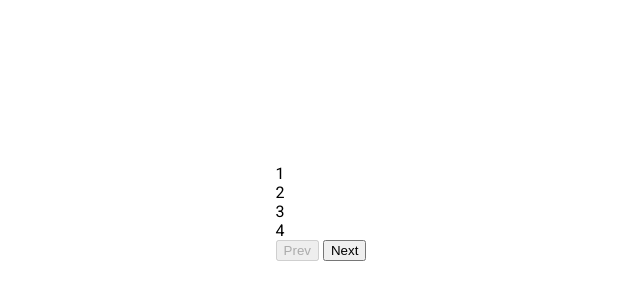
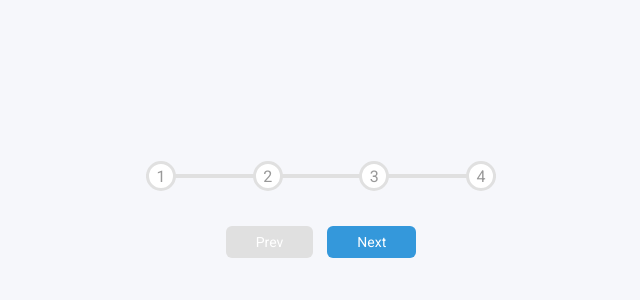
Before and after one commit to yasermaly/progress-steps, a plain HTML site: page index.html in a window 1280 px wide. Shown: the part 188-488 px from the top of the page, without its empty margins (319-959 px from the left). Drawn offline with Linux system fonts and the light colour scheme.

Commit message:
styling complete

```diff
--- a/index.html
+++ b/index.html
@@ -21,9 +21,9 @@
         <div class="circle">2</div>
         <div class="circle">3</div>
         <div class="circle">4</div>
-        <button class="btn" id="prev" disabled>Prev</button>
-        <button class="btn" id="next">Next</button>
       </div>
+      <button class="btn" id="prev" disabled>Prev</button>
+      <button class="btn" id="next">Next</button>
     </div>
     <script src="script.js"></script>
   </body>
--- a/style.css
+++ b/style.css
@@ -1,16 +1,100 @@
 @import url('https://fonts.googleapis.com/css2?family=Marck+Script&family=Roboto:wght@400;700&display=swap');
+
+:root {
+  --line-border-fill: #3498db;
+  --line-border-empty: #e0e0e0;
+}
 
 * {
   box-sizing: border-box;
 }
 
 body {
+  background-color: #f6f7fb;
   font-family: 'Roboto', sans-serif;
   display: flex;
-  flex-direction: column;
   align-items: center;
   justify-content: center;
   height: 100vh;
   overflow: hidden;
   margin: 0;
 }
+
+.container {
+  text-align: center;
+}
+
+.progress-container {
+  display: flex;
+  justify-content: space-between;
+  position: relative;
+  margin-bottom: 30px;
+  max-width: 100%;
+  width: 350px;
+}
+
+.progress-container::before {
+  content: '';
+  background-color: var(--line-border-empty);
+  position: absolute;
+  top: 50%;
+  left: 0;
+  transform: translateY(-50%);
+  height: 4px;
+  width: 100%;
+  z-index: -1;
+}
+
+.progress {
+  background-color: var(--line-border-fill);
+  position: absolute;
+  top: 50%;
+  left: 0;
+  transform: translateY(-50%);
+  height: 4px;
+  width: 0%;
+  z-index: -1;
+  transition: 0.4s ease;
+}
+
+.circle {
+  background-color: #fff;
+  color: #999;
+  border-radius: 50%;
+  height: 30px;
+  width: 30px;
+  display: flex;
+  justify-content: center;
+  align-items: center;
+  border: 3px solid var(--line-border-empty);
+  transition: 0.4s ease;
+}
+
+circle.active {
+  border-color: var(--line-border-fill);
+}
+
+.btn {
+  background-color: var(--line-border-fill);
+  color: #fff;
+  border: 0;
+  border-radius: 6px;
+  cursor: pointer;
+  font-family: inherit;
+  padding: 8px 30px;
+  margin: 5px;
+  font-size: 14px;
+}
+
+.btn:active {
+  transform: scale(0.98);
+}
+
+.btn:focus {
+  outline: 0;
+}
+
+.btn:disabled {
+  background-color: var(--line-border-empty);
+  cursor: not-allowed;
+}
```
